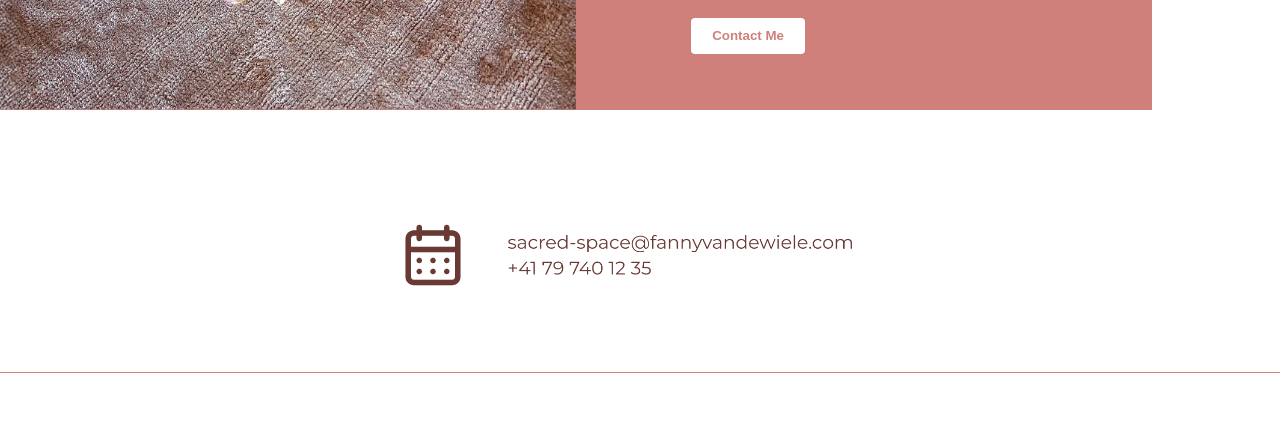
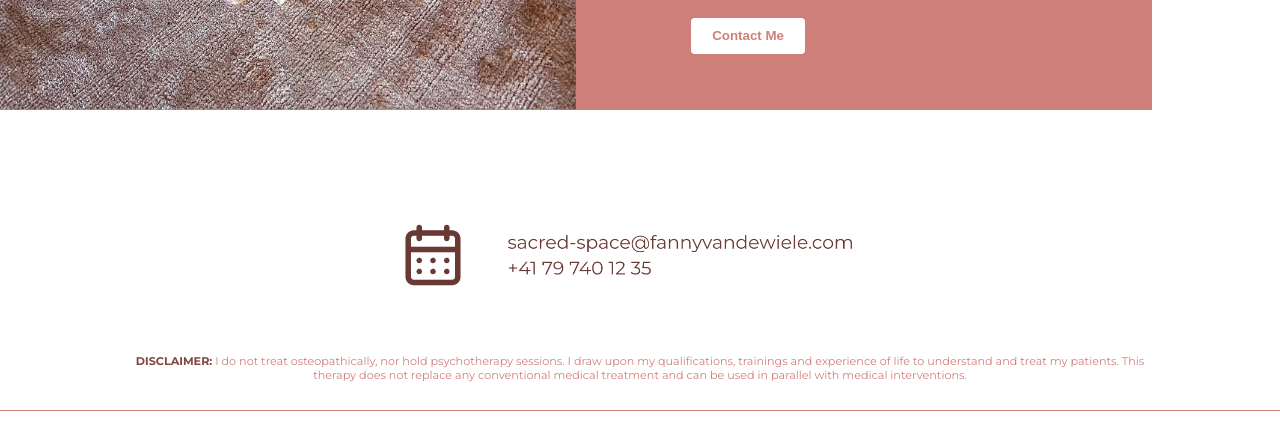
Before and after one commit to claudiomonzoni/fanny, an Astro site: page /contact in a window 1280 px wide. Shown: the part 1023-1463 px from the top of the page. Built offline with nearby package versions, Linux system fonts and the light colour scheme; Astro itself is replaced by a stand-in of ours; a web font is replaced by a local one.

Commit message:
disclaimer en contacto

```diff
--- a/src/pages/contact.astro
+++ b/src/pages/contact.astro
@@ -68,6 +68,13 @@ import Layout from "@layouts/Layout.astro";
       <a href="tel:+41797401235">
         <img src="/correofon.png" alt="email phone" />
       </a>
+    </div>
+
+    <div class="disclaimer">
+      <b>DISCLAIMER:</b> I do not treat osteopathically, nor hold psychotherapy sessions.
+      I draw upon my qualifications, trainings and experience of life to understand
+      and treat my patients. This therapy does not replace any conventional medical
+      treatment and can be used in parallel with medical interventions.
     </div>
   </main>
 
```
